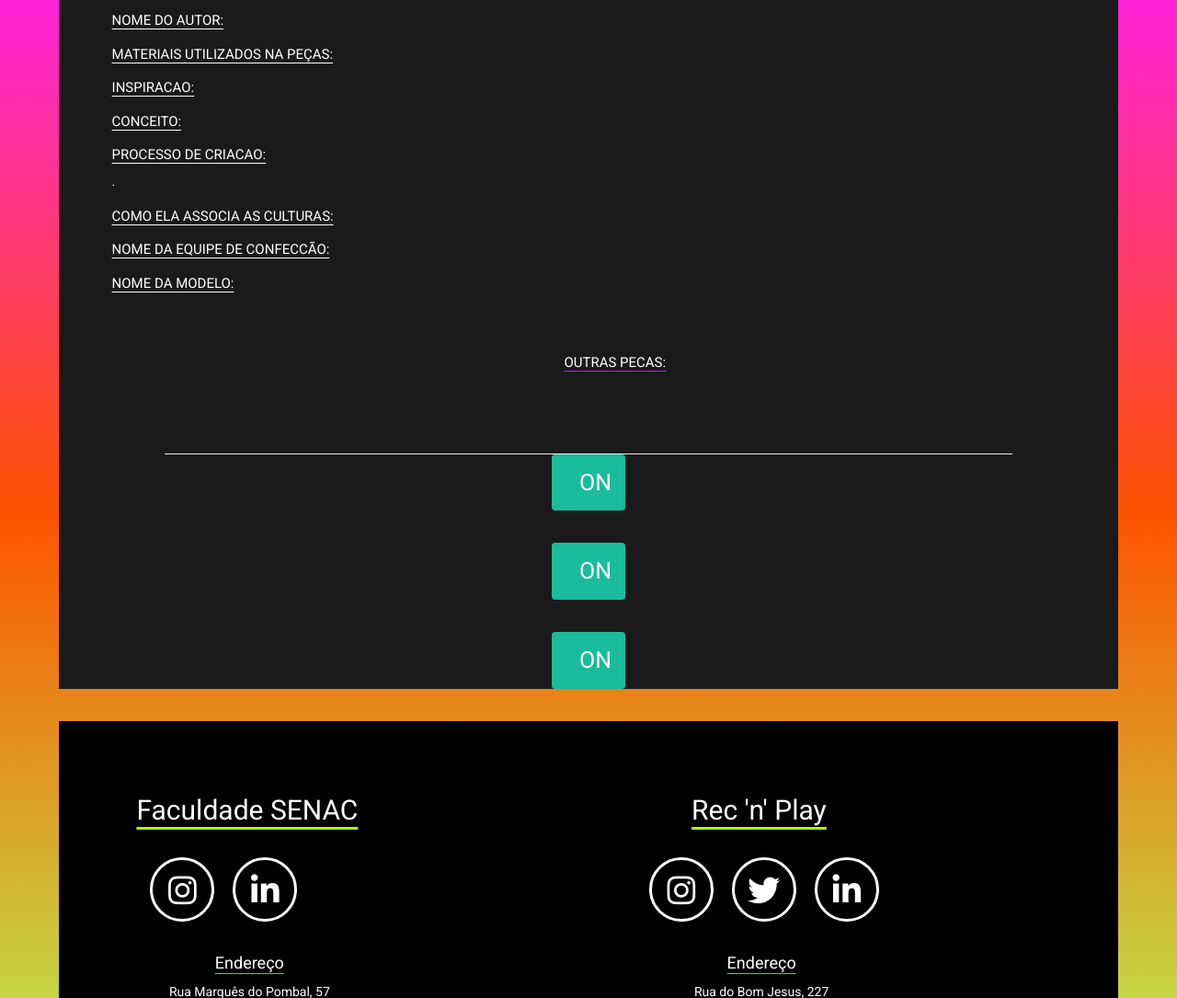
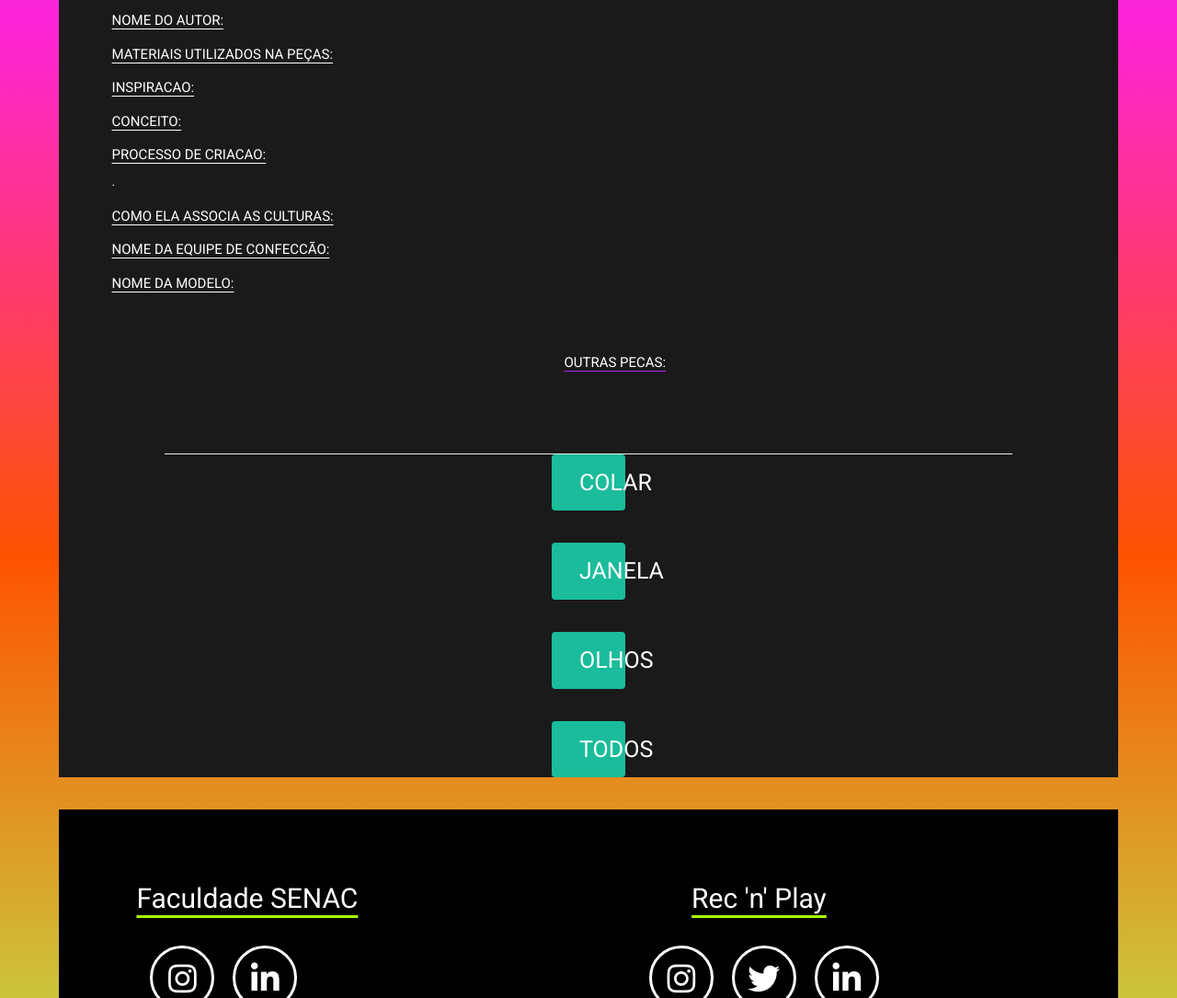
Before and after one commit to brazadrian/Desfile-maker, a Flask app: template mysite/templates/arduino.html in a window 1280 px wide. Shown: the part 554-1639 px from the top of the page at 92% size. Run offline with Flask 2, Linux system fonts and the light colour scheme; the template is opened without the code that fills it, so the values that code supplies are empty; some libraries are stand-ins or nearby versions.

Commit message:
atualizaçao

```diff
--- a/mysite/static/votacao.css
+++ b/mysite/static/votacao.css
@@ -78,7 +78,6 @@ main.cards section.card:hover {
 }
 /*
 main.cards button{
-
+opacity: 0;
 }
-
 */
--- a/mysite/templates/arduino.html
+++ b/mysite/templates/arduino.html
@@ -91,13 +91,16 @@
             <br>
             <hr>
             <form class="colar" action="/setamodelocolar" method="POST">
-                <button type="submit" class="button button-on\" name="colar" value="colar">ON</button>
+                <button type="submit" class="button button-on\" name="colar" value="colar">COLAR</button>
             </form>
             <form class="janela" action="/setamodelojanela" method="POST">
-                <button type="submit" class="button button-on\" name="janela" value="janela">ON</button>
+                <button type="submit" class="button button-on\" name="janela" value="janela">JANELA</button>
             </form>
-            <form class="olhos" action="/setamodelotodos" method="POST">
-                <button type="submit" class="button button-on\" name="olhos" value="olhos">ON</button>
+            <form class="olhos" action="/setamodeloolhos" method="POST">
+                <button type="submit" class="button button-on\" name="olhos" value="olhos">OLHOS</button>
+            </form>
+            <form class="todos" action="/setamodelotodos" method="POST">
+                <button type="submit" class="button button-on\" name="todos" value="todos">TODOS</button>
             </form>
         </section>
     </div>
@@ -202,9 +205,19 @@
             e.preventDefault();
             $.ajax({
                 type: 'POST',
+                url: '/setamodeloolhos',
+                data: {
+                    olhos: $(".olhos").val()
+                }
+            })
+        });
+        $(document).on('submit', '.todos', function (e) {
+            e.preventDefault();
+            $.ajax({
+                type: 'POST',
                 url: '/setamodelotodos',
                 data: {
-                    olhos: $(".olhos").val()
+                    todos: $(".todos").val()
                 }
             })
         });
--- a/mysite/templates/principal.html
+++ b/mysite/templates/principal.html
@@ -59,15 +59,15 @@
         <section id="principal">
             <div class="carousel">
                 <div class="carousel__item carousel__item--visible">
-                    <img src="../static/imgs/foto geral.jpeg">
+                    <img src="../static/imgs/principal.jpeg">
                 </div>
                 <div class="carousel__item">
                     <img
-                        src="">
+                        src="../static/imgs/principal2.jpeg">
                 </div>
                 <div class="carousel__item">
                     <img
-                        src="">
+                        src="../static/imgs/principal3.jpeg">
                 </div>
 
                 <div class="carousel__actions">
```
Also changed, not shown: mysite/static/imgs/principal.jpeg (added), mysite/static/imgs/principal2.jpeg (added), mysite/static/imgs/principal3.jpeg (added).
